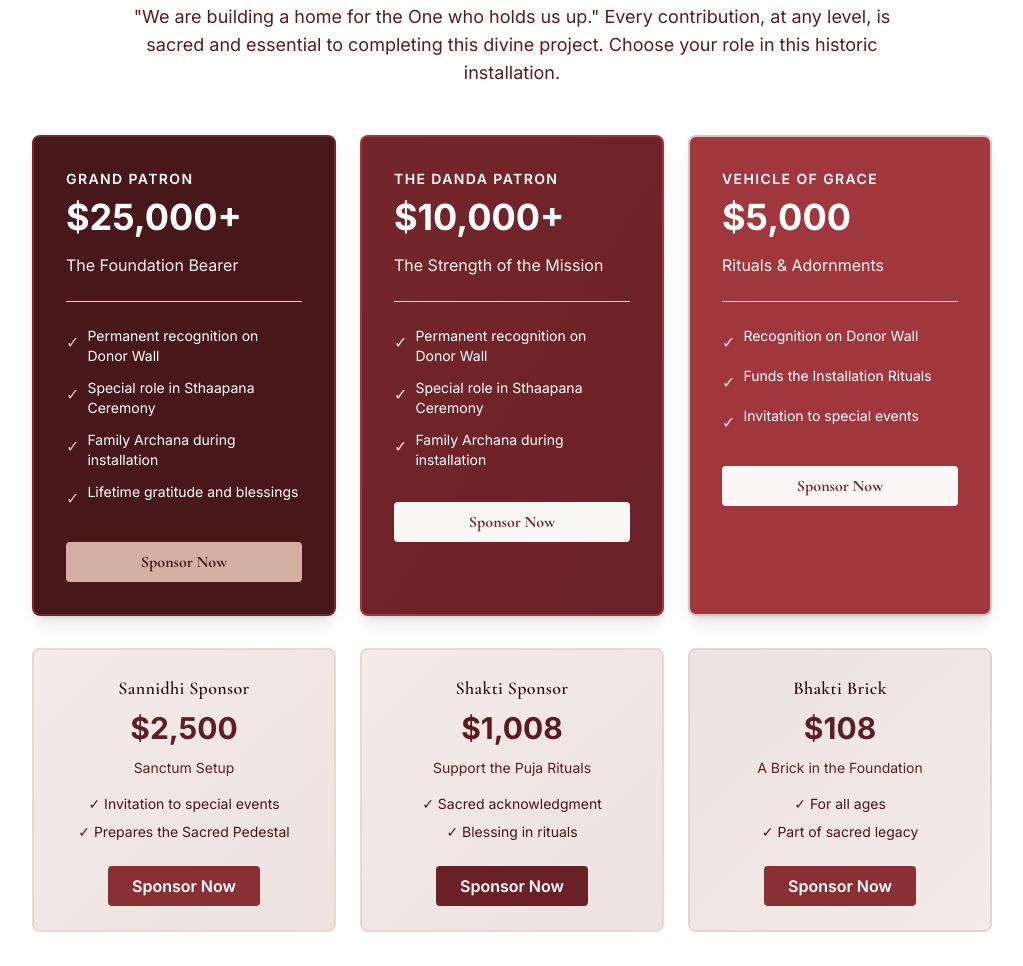
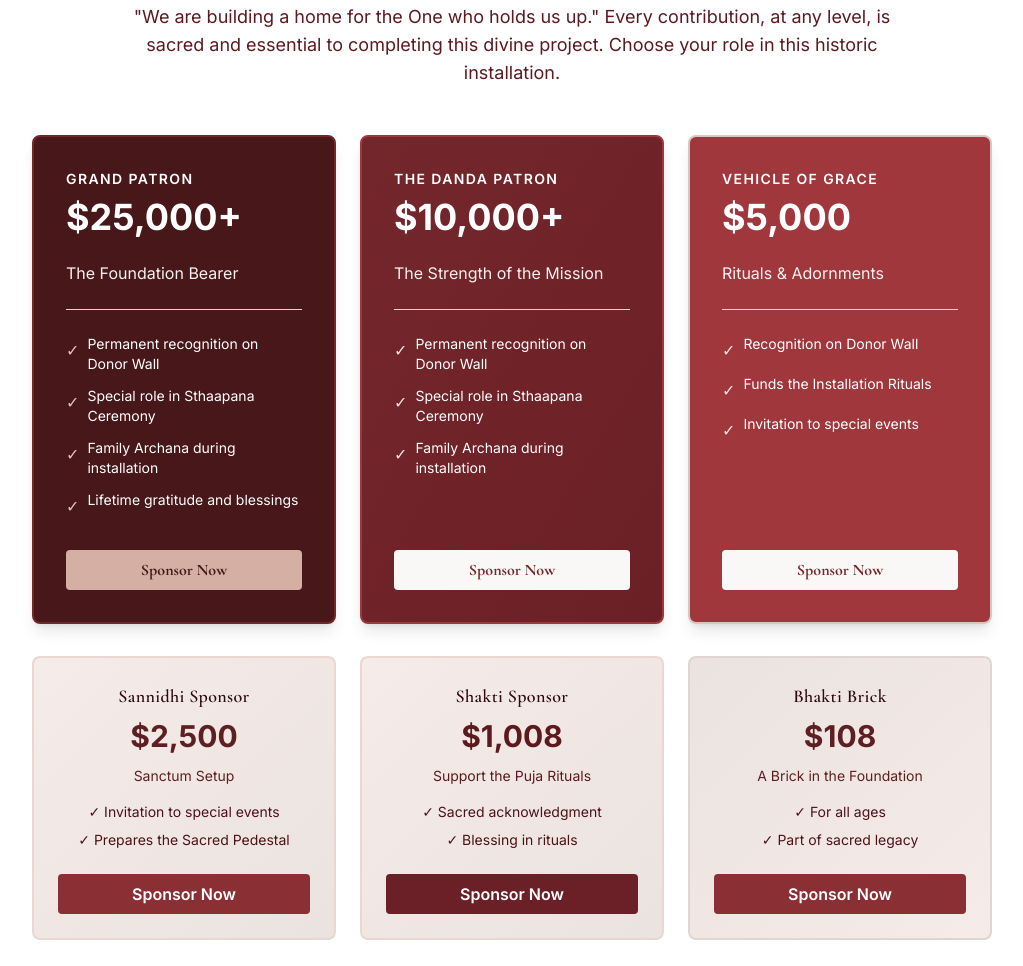
Before and after one commit to ariaknight/chinmaya-sharadalaya, an Astro site: page /jnanashakti in a window 1280 px wide. Shown: the part 2626-3592 px from the top of the page, without its empty margins (128-1151 px from the left). Built offline with nearby package versions, Linux system fonts and the light colour scheme; Astro itself is replaced by a stand-in of ours.

Commit message:
feat: update sponsorship section styles for improved layout and responsiveness

```diff
--- a/src/pages/jnanashakti.astro
+++ b/src/pages/jnanashakti.astro
@@ -180,7 +180,7 @@ const description = 'Support the sacred installation of Sri Jnana Dandayudhapani
 
       <div class="grid md:grid-cols-3 gap-6 mb-8">
         <!-- Grand Patron -->
-        <div class="bg-gradient-to-br from-[#481719] to-[#481719] text-white p-8 rounded-lg shadow-lg border-2 border-[#74272b] transform hover:scale-105 transition">
+        <div class="flex flex-col bg-gradient-to-br from-[#481719] to-[#481719] text-white p-8 rounded-lg shadow-lg border-2 border-[#74272b] transform hover:scale-105 transition">
           <div class="mb-4">
             <p class="text-sm font-semibold tracking-widest">GRAND PATRON</p>
             <p class="text-4xl font-bold my-2">$25,000+</p>
@@ -209,14 +209,14 @@ const description = 'Support the sacred installation of Sri Jnana Dandayudhapani
           <a
             href="https://secure.givelively.org/donate/chinmaya-mission-san-antonio-cmsa/chinmaya-jnanashakti"
             target="_blank"
-            class="w-full inline-flex items-center justify-center bg-[#d5afa3] text-[#481719] hover:bg-[#c9a391] font-serif font-bold py-2 px-4 rounded transition"
+            class="w-full mt-auto inline-flex items-center justify-center bg-[#d5afa3] text-[#481719] hover:bg-[#c9a391] font-serif font-bold py-2 px-4 rounded transition"
           >
             Sponsor Now
           </a>
         </div>
 
         <!-- Danda Patron -->
-        <div class="bg-gradient-to-br from-[#74272b] to-[#6B2027] text-white p-8 rounded-lg shadow-lg border-2 border-[#A0373D] transform hover:scale-105 transition">
+        <div class="flex flex-col bg-gradient-to-br from-[#74272b] to-[#6B2027] text-white p-8 rounded-lg shadow-lg border-2 border-[#A0373D] transform hover:scale-105 transition">
           <div class="mb-4">
             <p class="text-sm font-semibold tracking-widest">THE DANDA PATRON</p>
             <p class="text-4xl font-bold my-2">$10,000+</p>
@@ -241,14 +241,14 @@ const description = 'Support the sacred installation of Sri Jnana Dandayudhapani
           <a
             href="https://secure.givelively.org/donate/chinmaya-mission-san-antonio-cmsa/chinmaya-jnanashakti"
             target="_blank"
-            class="w-full inline-flex items-center justify-center bg-[#faf8f7] text-[#74272b] hover:bg-[#ebe3df] font-serif font-bold py-2 px-4 rounded transition"
+            class="w-full mt-auto inline-flex items-center justify-center bg-[#faf8f7] text-[#74272b] hover:bg-[#ebe3df] font-serif font-bold py-2 px-4 rounded transition"
           >
             Sponsor Now
           </a>
         </div>
 
         <!-- Mayura Sponsor -->
-        <div class="bg-gradient-to-br from-[#A0373D] to-[#A0373D] text-white p-8 rounded-lg shadow-lg border-2 border-[#d7c7bf] transform hover:scale-105 transition">
+        <div class="flex flex-col bg-gradient-to-br from-[#A0373D] to-[#A0373D] text-white p-8 rounded-lg shadow-lg border-2 border-[#d7c7bf] transform hover:scale-105 transition">
           <div class="mb-4">
             <p class="text-sm font-semibold tracking-widest">VEHICLE OF GRACE</p>
             <p class="text-4xl font-bold my-2">$5,000</p>
@@ -273,7 +273,7 @@ const description = 'Support the sacred installation of Sri Jnana Dandayudhapani
           <a
             href="https://secure.givelively.org/donate/chinmaya-mission-san-antonio-cmsa/chinmaya-jnanashakti"
             target="_blank"
-            class="w-full inline-flex items-center justify-center bg-[#faf8f7] text-[#74272b] hover:bg-[#ebe3df] font-serif font-bold py-2 px-4 rounded transition"
+            class="w-full mt-auto inline-flex items-center justify-center bg-[#faf8f7] text-[#74272b] hover:bg-[#ebe3df] font-serif font-bold py-2 px-4 rounded transition"
           >
             Sponsor Now
           </a>
@@ -283,7 +283,7 @@ const description = 'Support the sacred installation of Sri Jnana Dandayudhapani
       <!-- Additional Sponsorship Levels -->
       <div class="grid md:grid-cols-3 gap-6">
         <!-- Sannidhi Sponsor -->
-        <div class="bg-gradient-to-br from-[#f5ebe8] to-[#ebe3df] p-6 rounded-lg border-2 border-[#ead7d1] text-center">
+        <div class="flex flex-col bg-gradient-to-br from-[#f5ebe8] to-[#ebe3df] p-6 rounded-lg border-2 border-[#ead7d1] text-center">
           <h4 class="text-lg font-serif font-bold text-[#481719] mb-2">Sannidhi Sponsor</h4>
           <p class="text-3xl font-bold text-[#5e1f22] mb-3">$2,500</p>
           <p class="text-sm text-[#5e1f22] mb-4">Sanctum Setup</p>
@@ -294,14 +294,14 @@ const description = 'Support the sacred installation of Sri Jnana Dandayudhapani
           <a
             href="https://secure.givelively.org/donate/chinmaya-mission-san-antonio-cmsa/chinmaya-jnanashakti"
             target="_blank"
-            class="inline-flex items-center justify-center bg-[#8a2f34] text-white hover:bg-[#74272b] font-semibold py-2 px-6 rounded transition"
+            class="w-full mt-auto inline-flex items-center justify-center bg-[#8a2f34] text-white hover:bg-[#74272b] font-semibold py-2 px-6 rounded transition"
           >
             Sponsor Now
           </a>
         </div>
 
         <!-- Shakti Sponsor -->
-        <div class="bg-gradient-to-br from-[#f5ebe8] to-[#ebe3df] p-6 rounded-lg border-2 border-[#ead7d1] text-center">
+        <div class="flex flex-col bg-gradient-to-br from-[#f5ebe8] to-[#ebe3df] p-6 rounded-lg border-2 border-[#ead7d1] text-center">
           <h4 class="text-lg font-serif font-bold text-[#4d1217] mb-2">Shakti Sponsor</h4>
           <p class="text-3xl font-bold text-[#5c1a1f] mb-3">$1,008</p>
           <p class="text-sm text-[#5c1a1f] mb-4">Support the Puja Rituals</p>
@@ -312,14 +312,14 @@ const description = 'Support the sacred installation of Sri Jnana Dandayudhapani
           <a
             href="https://secure.givelively.org/donate/chinmaya-mission-san-antonio-cmsa/chinmaya-jnanashakti"
             target="_blank"
-            class="inline-flex items-center justify-center bg-[#6B2027] text-white hover:bg-[#5c1a1f] font-semibold py-2 px-6 rounded transition"
+            class="w-full mt-auto inline-flex items-center justify-center bg-[#6B2027] text-white hover:bg-[#5c1a1f] font-semibold py-2 px-6 rounded transition"
           >
             Sponsor Now
           </a>
         </div>
 
         <!-- Bhakti Brick -->
-        <div class="bg-gradient-to-br from-[#ebe3df] to-[#f5ebe8] p-6 rounded-lg border-2 border-[#e1d5cf] text-center">
+        <div class="flex flex-col bg-gradient-to-br from-[#ebe3df] to-[#f5ebe8] p-6 rounded-lg border-2 border-[#e1d5cf] text-center">
           <h4 class="text-lg font-serif font-bold text-[#481719] mb-2">Bhakti Brick</h4>
           <p class="text-3xl font-bold text-[#5e1f22] mb-3">$108</p>
           <p class="text-sm text-[#5e1f22] mb-4">A Brick in the Foundation</p>
@@ -330,7 +330,7 @@ const description = 'Support the sacred installation of Sri Jnana Dandayudhapani
           <a
             href="https://secure.givelively.org/donate/chinmaya-mission-san-antonio-cmsa/chinmaya-jnanashakti"
             target="_blank"
-            class="inline-flex items-center justify-center bg-[#8a2f34] text-white hover:bg-[#74272b] font-semibold py-2 px-6 rounded transition"
+            class="w-full mt-auto inline-flex items-center justify-center bg-[#8a2f34] text-white hover:bg-[#74272b] font-semibold py-2 px-6 rounded transition"
           >
             Sponsor Now
           </a>
```
